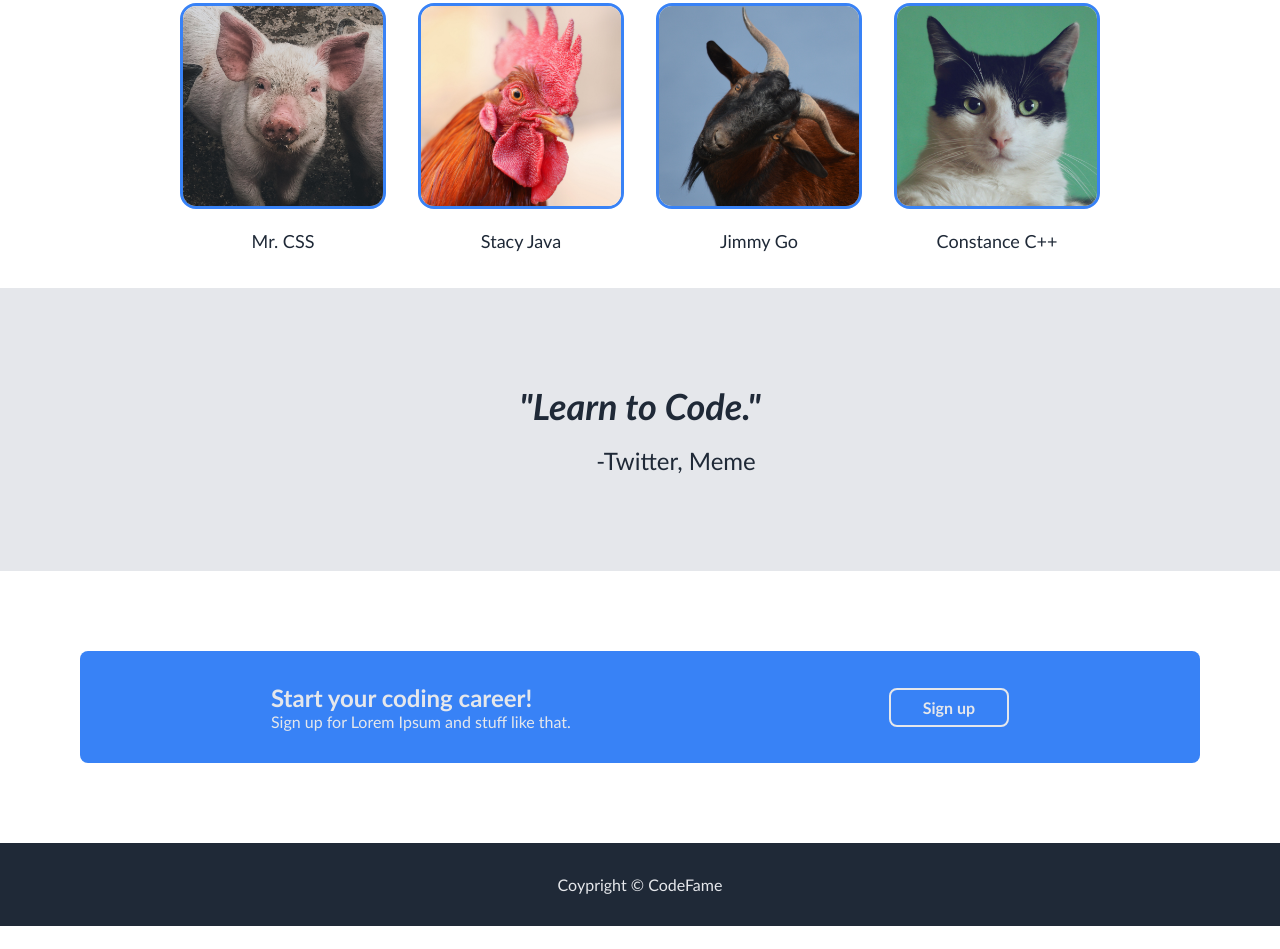
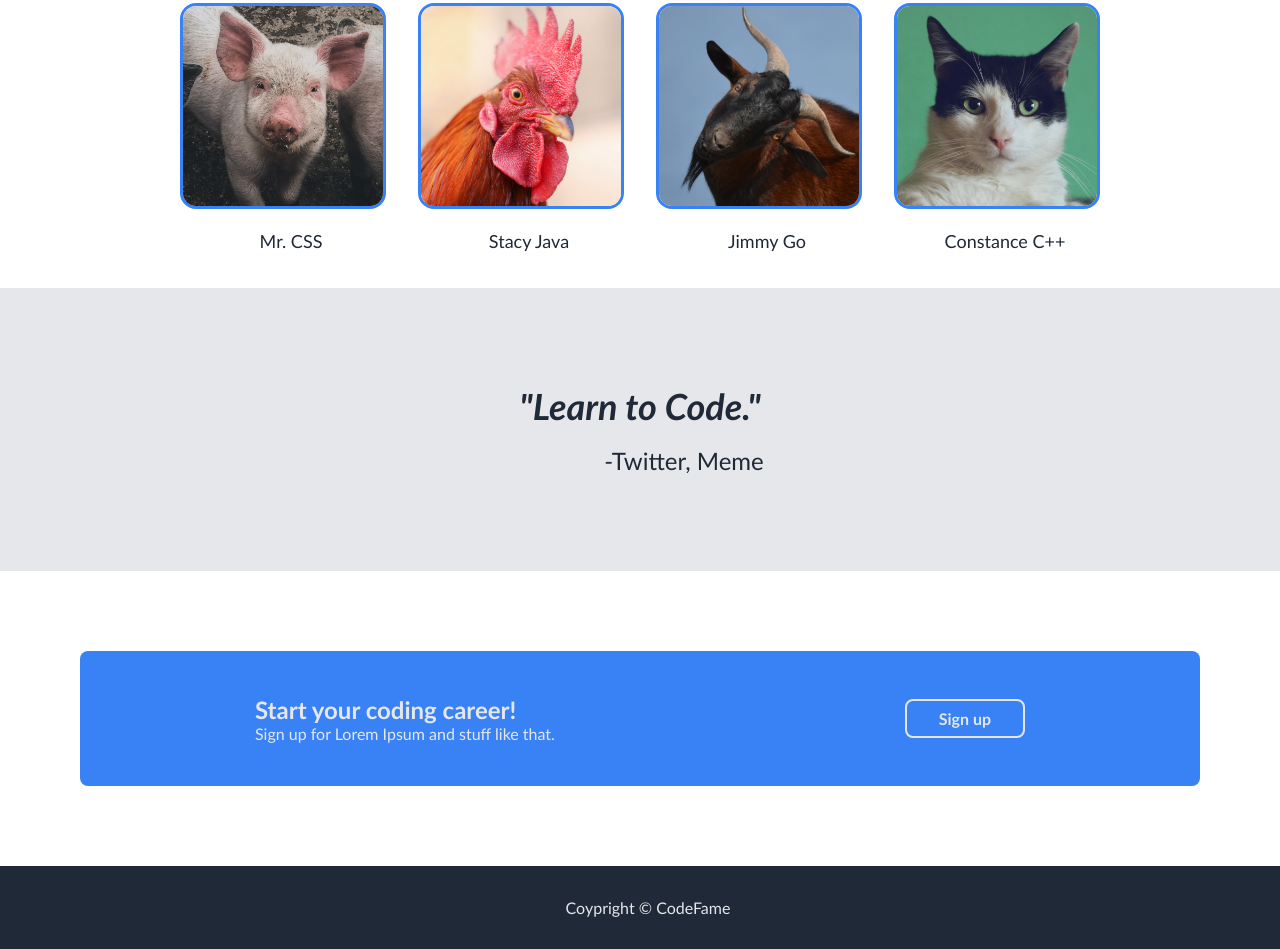
Before and after one commit to KH-22/landing-page-odin, a plain HTML site: page index.html in a window 1280 px wide. Shown: the part 672-1621 px from the top of the page. Before the commit the page ends 1598 px from the top, so only its background shows below. Drawn offline with Linux system fonts and the light colour scheme.

Commit message:
Update style.css

```diff
--- a/style.css
+++ b/style.css
@@ -157,15 +157,16 @@ li a{
     max-width: 1200px;
     margin: auto;
     border-radius: 0.5em;
-    padding: 2em;
-    /* padding: 2em 10%; */
+    padding: 2em 0;
     display: flex;
     justify-content: space-around;
+    gap: 1rem;
     align-items: center;
 }
 
 .signup-box h2, p {
     color: #e5e7eb;
+    margin-left: 1rem;
 }
 
 footer {
@@ -181,6 +182,7 @@ footer {
     background-color: #3882f6;
     border: 2px solid #e5e7eb;
     padding: 0.5em 2em;
+    margin: 1rem;
     border-radius: 0.5em;
     font-size: 1em;
     font-weight: 700;
```
